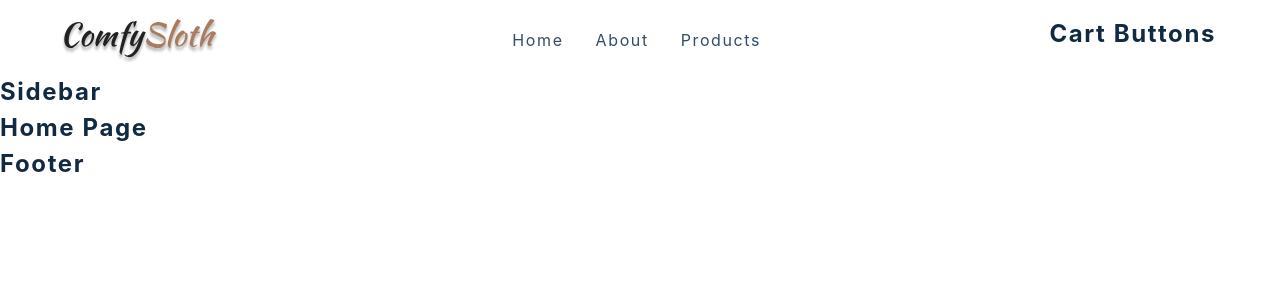
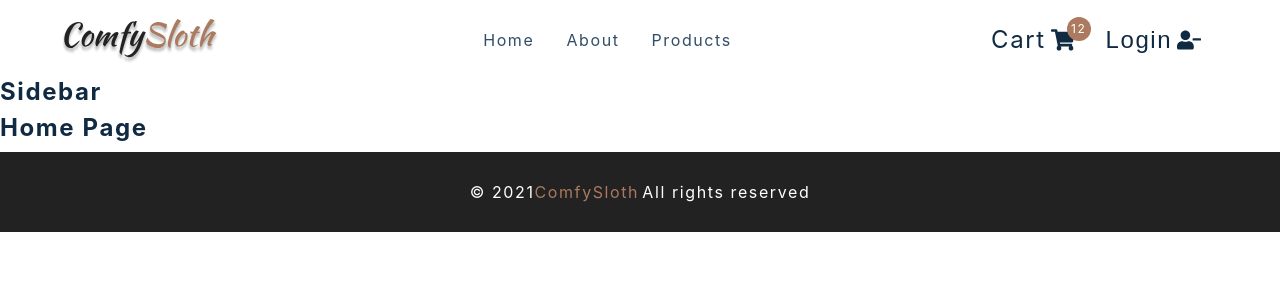
Before and after one commit to pooya2293/E-Commerce, a React (Create React App) app: page / in a window 1280 px wide. Shown: the top 300 px of the page. Built offline with nearby package versions, Linux system fonts and the light colour scheme; the HTML template or start-up script is replaced by a standard one.

Commit message:
cart button , fotter setup

```diff
--- a/src/components/CartButtons.js
+++ b/src/components/CartButtons.js
@@ -7,7 +7,20 @@
 import { useUserContext } from '../context/user_context'
 
 const CartButtons = () => {
-  return <h4>cart buttons </h4>
+  return (
+    <Wrapper className='cart-btn-wrapper'>
+      <Link to='./cart' className='cart-btn'>
+        Cart
+        <span className="cart-container">
+          <FaShoppingCart />
+          <span className="cart-value">12</span>
+        </span>
+      </Link>
+      <button type='button' className='auth-btn'>
+        Login <FaUserMinus />
+      </button>
+    </Wrapper>
+  )
 }
 
 const Wrapper = styled.div`
--- a/src/components/Footer.js
+++ b/src/components/Footer.js
@@ -1,7 +1,15 @@
 import React from 'react'
 import styled from 'styled-components'
 const Footer = () => {
-  return <h4>footer</h4>
+  return (
+    <Wrapper>
+      <h5>
+      &copy; {new Date().getFullYear()}
+      <span>ComfySloth</span>
+      </h5>
+      <h5>All rights reserved</h5>
+    </Wrapper>
+  )
 }
 
 const Wrapper = styled.footer`
```
